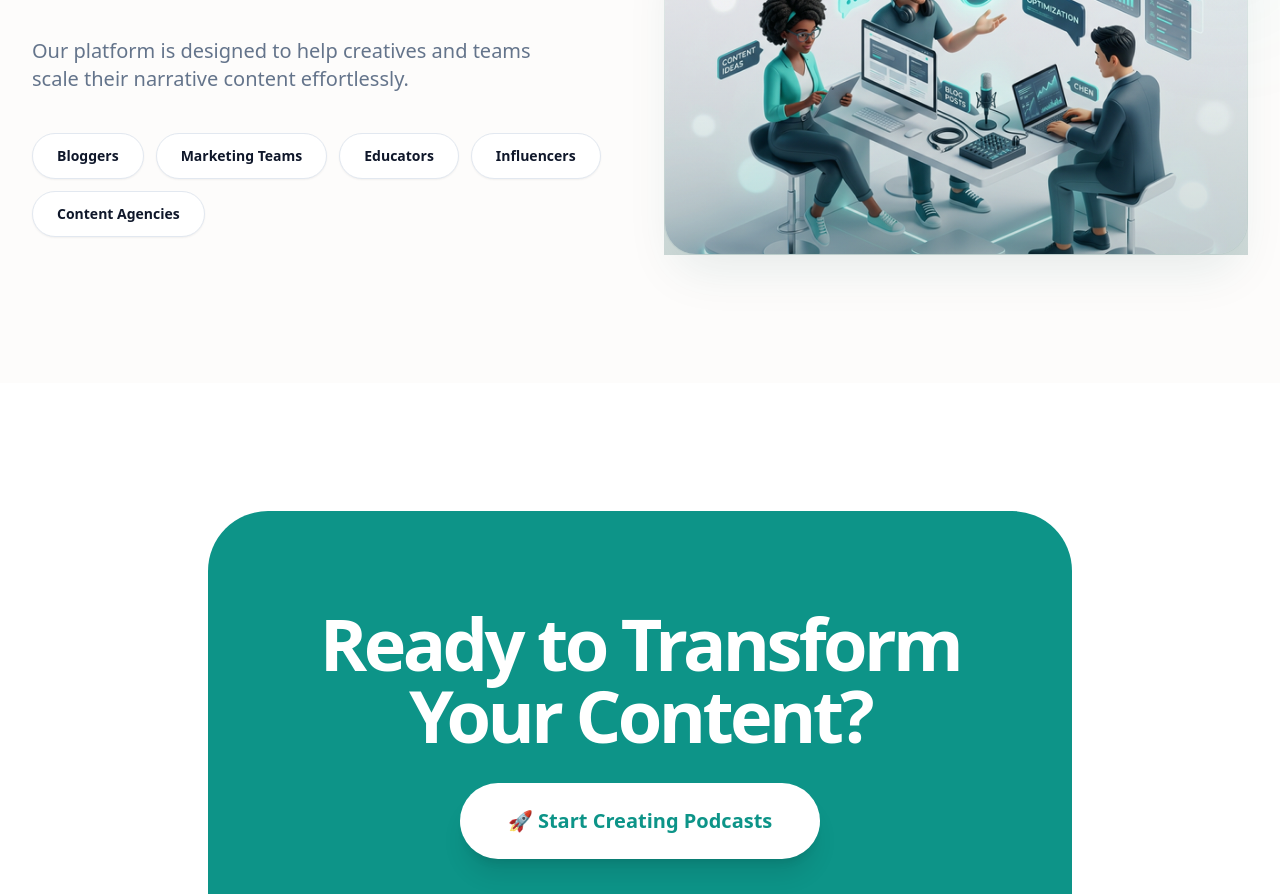
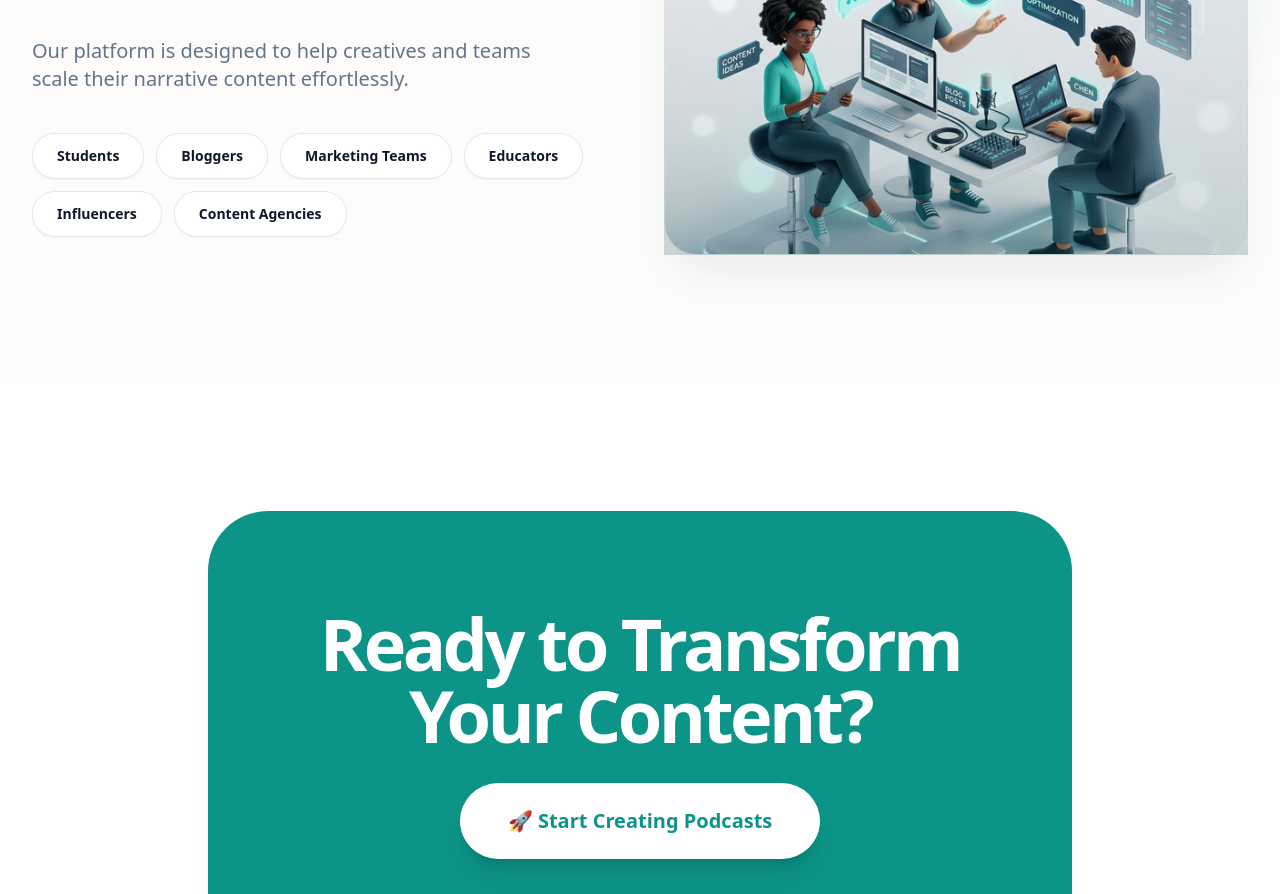
Before and after one commit to priyanshusharma05/AI-Blog-To-Podcast-Agent-With-3D-Avatar, a React (Vite) app: page / in a window 1280 px wide. Shown: the part 4000-4894 px from the top of the page. Built offline with nearby package versions, Linux system fonts and the light colour scheme.

Commit message:
Add Student in Who is it for-section

```diff
--- a/src/pages/Landing.jsx
+++ b/src/pages/Landing.jsx
@@ -18,7 +18,7 @@ const Landing = () => {
     ];
 
     const audiences = [
-        "Bloggers", "Marketing Teams", "Educators", "Influencers", "Content Agencies"
+        "Students", "Bloggers", "Marketing Teams", "Educators", "Influencers", "Content Agencies"
     ];
 
     return (
```
